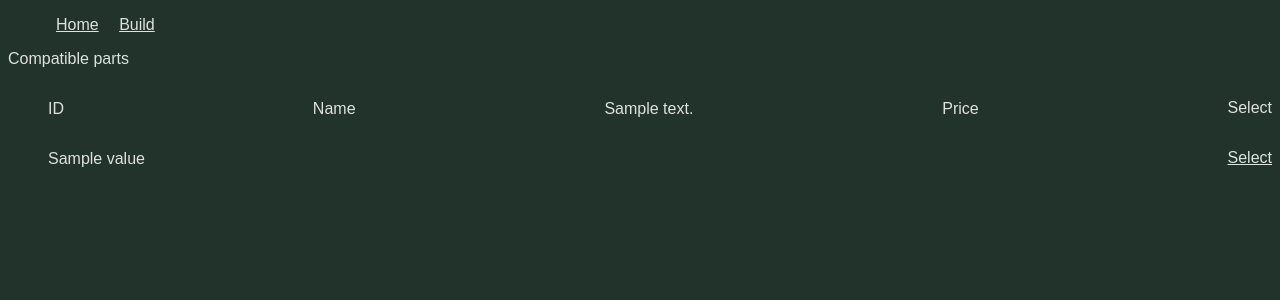
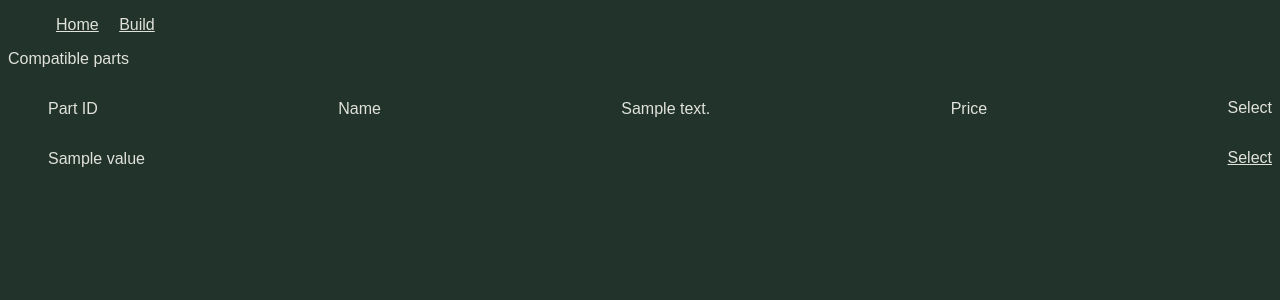
Before and after one commit to BRCDel/set09103, a Flask app: template templates/choose.html in a window 1280 px wide. Shown: the top 300 px of the page. Run offline with Flask 2, Linux system fonts and the light colour scheme; the template is opened without the code that fills it: most values are stand-ins (such as "Sample title", 1, 10 or a date in 2020).

Commit message:
rough bandaid

```diff
--- a/static/chooseStyle.css
+++ b/static/chooseStyle.css
@@ -9,7 +9,6 @@ li a{
 #descriptor{
     display:flex;
     justify-content:space-between;
-    flex-basis:10%;
 }
 .attributes{
     display:flex;
--- a/templates/choose.html
+++ b/templates/choose.html
@@ -13,7 +13,7 @@
     </ul>
     <p>Compatible parts</p>
     <ul>
-        <li id=descriptor><p id=itemIdPar>ID</p><p>Name</p>{% for desc in descriptors[type] %} <p>{{ desc }}</p> {% endfor %}<p>Price</p><a class=select_part>Select</a></li>
+        <li id=descriptor><p>Part ID</p><p>Name</p>{% for desc in descriptors[type] %} <p>{{ desc }}</p> {% endfor %}<p>Price</p><a class=select_part>Select</a></li>
         {% for item in parts %}
             <li id=parts_found>
             {% for value in item %}
```
